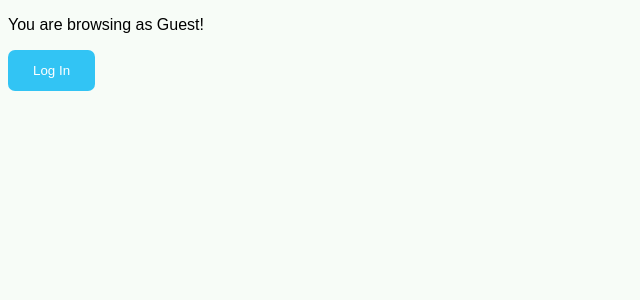
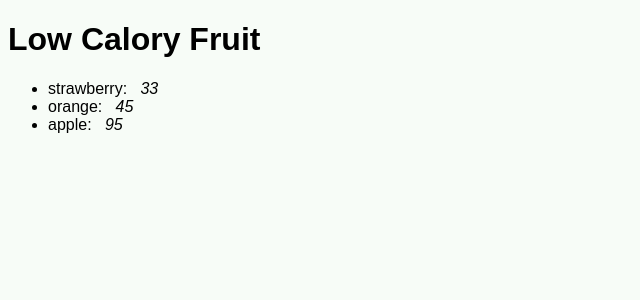
Before and after one commit to annita049/React_00, a React (Vite) app: page / in a window 1280 px wide. Shown: the top 300 px of the page, without its empty margins (0-640 px from the left). Built offline with nearby package versions, Linux system fonts and the light colour scheme.

Commit message:
maping, filtering, sorting in obj elements

```diff
--- a/src/App.jsx
+++ b/src/App.jsx
@@ -1,12 +1,13 @@
 // import { useState } from 'react'
 // import Button from './Components/Button';
 // import Student from './Components/Student';
-import UserGreeting from './Components/UserGreeting';
+// import UserGreeting from './Components/UserGreeting';
+import List from './Components/List';
 
 function App() {
   return (
     <>
-      <UserGreeting isLoggedIn={false} userName={"Bob"}/>
+      <List/>
     </>
   )
 }
--- /dev/null
+++ b/src/Components/List.jsx
@@ -0,0 +1,35 @@
+const List = () => {
+    const fruits = [{ id: 1, name:"orange", calories: 45},
+         { id: 2, name:"banana", calories: 105},
+          { id: 3, name: "apple", calories: 95},
+          { id: 4, name:"dates", calories: 282},
+          { id: 5, name:"strawberry", calories: 33}];
+
+
+    // fruits.sort((a,b)=> a.name.localeCompare(b.name)); // lexographical ascending order (by names)
+
+    // fruits.sort((a,b)=> a.calories - b.calories); // numeric ascending (by calories)
+
+    const lowCalFruits = fruits.filter((fruit)=> fruit.calories < 100);
+
+    lowCalFruits.sort((a,b)=> a.calories - b.calories);
+
+    const fruitItems = lowCalFruits.map((fruit) =>
+        <li key={fruit.id}>
+            {fruit.name}: &nbsp; <i> {fruit.calories} </i>
+        </li>
+    )
+
+    // in case two object name property is same , we need a unique "key" prop to distinguish btwn them
+    // using name here cause they are unique in this case.
+    return (
+        <div>
+            <h1>Low Calory Fruit</h1>
+            <ul>
+                {fruitItems}
+            </ul>
+        </div>
+    )
+}
+
+export default List
```
